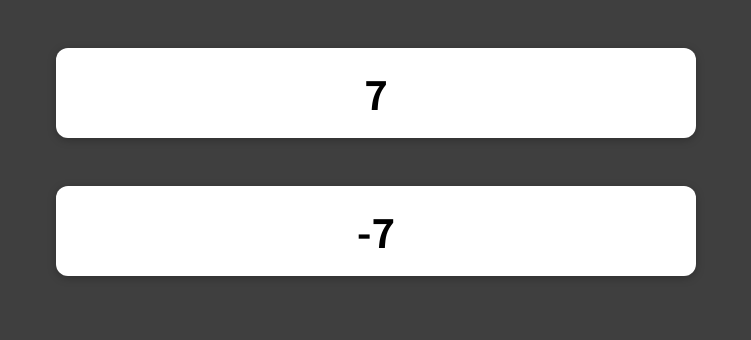
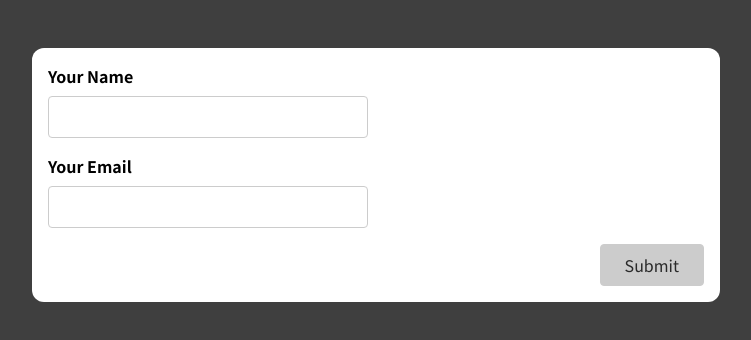
Before and after one commit to Ankitadudhe/React_Assignment, a React (Create React App) app: page / in a window 1280 px wide. Shown: the top 340 px of the page, without its empty margins (264-1015 px from the left). Built offline with nearby package versions, Linux system fonts and the light colour scheme.

Commit message:
added assignment11

```diff
--- a/src/App.js
+++ b/src/App.js
@@ -1,13 +1,10 @@
-import React from 'react';
-import BackwardCounter from './components/BackwardCounter';
-import ForwardCounter from './components/ForwardCounter';
+import SimpleInput from './components/SimpleInput';
 
 function App() {
   return (
-    <React.Fragment>
-      <ForwardCounter />
-      <BackwardCounter />
-    </React.Fragment>
+    <div className="app">
+      <SimpleInput />
+    </div>
   );
 }
 
--- a/src/components/BackwardCounter.js
+++ /dev/null
@@ -1,13 +0,0 @@
-import { useState, useEffect } from 'react';
-import useCounter from '../hooks/useCounter'
-import Card from './Card';
-
-const BackwardCounter = () => {
-  // const [counter, setCounter] = useState(0);
-  const counter=useCounter(false);
-
-
-  return <Card>{counter}</Card>;
-};
-
-export default BackwardCounter;
--- a/src/components/Card.js
+++ /dev/null
@@ -1,7 +0,0 @@
-import classes from './Card.module.css';
-
-const Card = (props) => {
-  return <div className={classes.card}>{props.children}</div>;
-};
-
-export default Card;
--- a/src/components/Card.module.css
+++ /dev/null
@@ -1,11 +0,0 @@
-.card {
-  max-width: 40rem;
-  margin: 3rem auto;
-  background-color: white;
-  padding: 1rem;
-  border-radius: 12px;
-  box-shadow: 0 2px 8px rgba(0, 0, 0, 0.25);
-  text-align: center;
-  font-size: 2.5rem;
-  font-weight: bold;
-}
--- a/src/components/ForwardCounter.js
+++ /dev/null
@@ -1,10 +0,0 @@
-import { useState, useEffect } from 'react';
-import useCounter from '../hooks/useCounter'
-import Card from './Card';
-
-const ForwardCounter = () => {
- const counter =useCounter();
-  return <Card>{counter}</Card>;
-};
-
-export default ForwardCounter;
--- /dev/null
+++ b/src/components/SimpleInput.js
@@ -0,0 +1,72 @@
+import {useState, useEffect} from "react";
+const SimpleInput = (props) => {
+const [enteredName,setEnteredName]=useState('');
+const [enterNameTouch,setenterNameTouch]=useState(false);
+const [formIsValid,setformIsValid]=useState(false);
+const [enteredEmail,setEnteredEmail]=useState('');
+
+const enterNameIsvalid=enteredName.trim()!=='' ;
+const enterEmailIsvalid=enteredEmail.trim()!=='' ;
+
+const nameInputIsInvalid=!enterNameIsvalid && enterNameTouch
+
+useEffect(()=>{
+if(enterNameIsvalid){
+  setformIsValid(true);
+}
+else{
+  setformIsValid(false);
+}
+},[enterNameIsvalid]);
+
+
+const nameInputChangeInput=event=>{
+  setEnteredName(event.target.value);
+
+}
+const formSubmitHandler=event=>{
+  event.preventDefault();
+  setenterNameTouch(true)
+
+console.log("enteredName",enteredName);
+setEnteredName('')
+//it same as above but it directly update the dom
+// nameInputRef.current.value='' // not ideal dont manipulating the dom
+}
+const nameBlurInput=event=>{
+  setenterNameTouch(true)
+  setenterNameTouch(false)
+
+
+}
+const nameInputClass=nameInputIsInvalid ?'form-control invalid':'form-control'
+  return (
+    <form onSubmit={formSubmitHandler}>
+      <div className={nameInputClass}>
+        <label htmlFor='name'>Your Name</label>
+        <input
+        type='text' id='name' onChange={nameInputChangeInput}
+        value={enteredName}
+        onBlur={nameBlurInput}
+        />
+
+      {nameInputIsInvalid&&  <p className="error-text">name must not be empty</p>}
+      </div>
+      <div className={nameInputClass}>
+        <label htmlFor='name'>Your Email</label>
+        <input
+        type='text' id='name' onChange={nameInputChangeInput}
+        value={enteredEmail}
+        onBlur={nameBlurInput}
+        />
+
+      {nameInputIsInvalid&&  <p className="error-text">name must not be empty</p>}
+      </div>
+      <div className="form-actions">
+        <button disabled={!formIsValid}>Submit</button>
+      </div>
+    </form>
+  );
+};
+
+export default SimpleInput;
--- a/src/hooks/useCounter.js
+++ /dev/null
@@ -1,22 +0,0 @@
-import { useState, useEffect } from 'react';
-
-const useCounter=(forward=true)=>{
-    const [counter, setCounter] = useState(0);
-
-    useEffect(() => {
-      const interval = setInterval(() => {
-        if(forward){
-          setCounter((prevCounter) => prevCounter + 1);
-
-        }
-        else{
-          setCounter((prevCounter) => prevCounter - 1);
-
-        }
-      }, 1000);
-
-      return () => clearInterval(interval);
-    }, []);
-    return counter;
-}
-export default useCounter
--- a/src/index.css
+++ b/src/index.css
@@ -12,3 +12,98 @@ body {
   margin: 0;
   background-color: #3f3f3f;
 }
+
+.app {
+  width: 90%;
+  max-width: 43rem;
+  padding: 1rem;
+  border-radius: 12px;
+  background-color: white;
+  margin: 3rem auto;
+}
+
+.form-control {
+  margin-bottom: 1rem;
+}
+
+.form-control input,
+.form-control label {
+  display: block;
+}
+
+.form-control label {
+  font-weight: bold;
+  margin-bottom: 0.5rem;
+}
+
+.form-control input,
+.form-control select {
+  font: inherit;
+  padding: 0.5rem;
+  border-radius: 4px;
+  border: 1px solid #ccc;
+  width: 20rem;
+  max-width: 100%;
+}
+
+.form-control input:focus {
+  outline: none;
+  border-color: #240370;
+  background-color: #e0d4fd;
+}
+
+.control-group {
+  display: flex;
+  column-gap: 1rem;
+  flex-wrap: wrap;
+}
+
+.control-group .form-control {
+  min-width: 15rem;
+  flex: 1;
+}
+
+button {
+  font: inherit;
+  background-color: #240370;
+  color: white;
+  border: 1px solid #240370;
+  padding: 0.5rem 1.5rem;
+  border-radius: 4px;
+  cursor: pointer;
+}
+
+button:hover,
+button:active {
+  background-color: #33059e;
+  border-color: #33059e;
+}
+button:disabled,
+button:disabled:hover,
+button:disabled:active{
+  background-color: #ccc;
+  color: #292929;
+  border-color: #ccc;
+  cursor: not-allowed;
+}
+.form-actions {
+  text-align: right;
+}
+
+.form-actions button {
+  margin-left: 1rem;
+}
+
+.invalid input {
+  border: 1px solid #b40e0e;
+  background-color: #fddddd;
+}
+
+.invalid input:focus {
+  border-color: #ff8800;
+  background-color: #fbe8d2;
+}
+
+.error-text {
+  color: #b40e0e;
+}
```
Also changed, not shown: src/components/BasicForm.js (added, +25 -0 lines).
